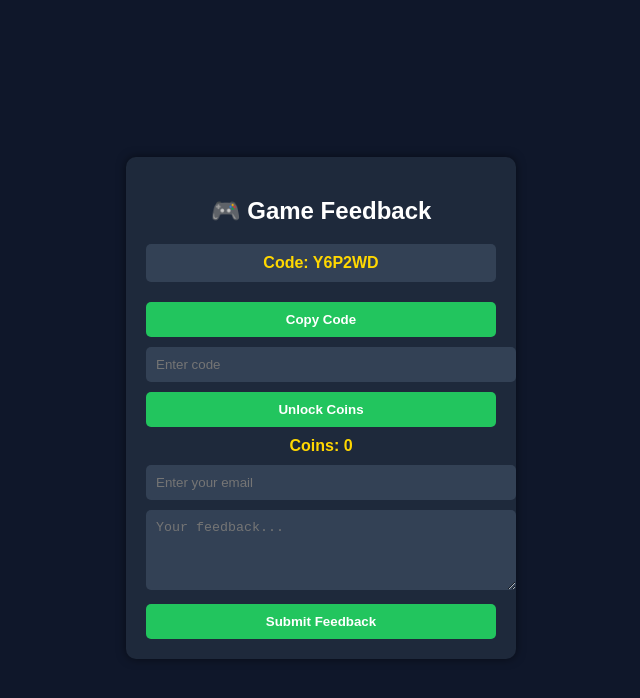
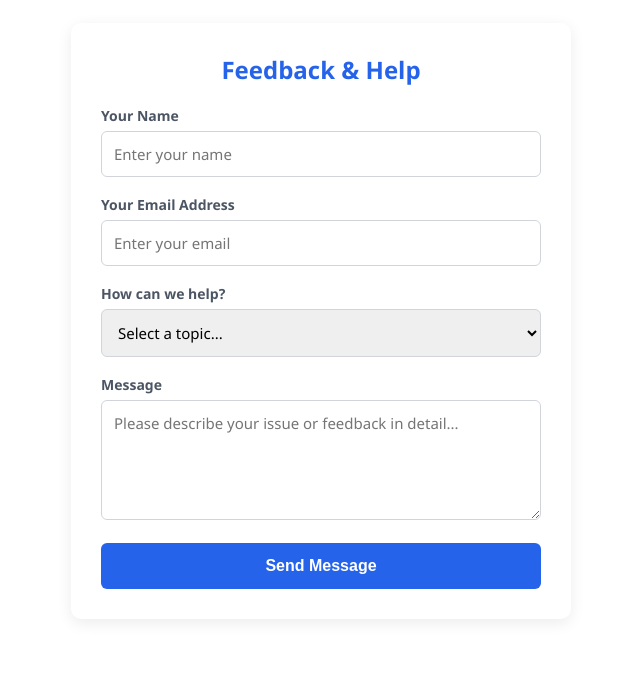
Before and after one commit to tivalsdeveloper-oss/Game-fedback, a plain HTML site: page index.html in a window 1280 px wide. Shown: the whole page, without its empty margins (319-959 px from the left). Drawn offline with Linux system fonts and the light colour scheme.

Commit message:
Replace index.html with new feedback form

```diff
--- a/index.html
+++ b/index.html
@@ -1,154 +1,166 @@
 <!DOCTYPE html>
 <html lang="en">
 <head>
+    <!-- Viewport meta tag (Required for mobile responsiveness on standalone pages) -->
+    <meta name="viewport" content="width=device-width, initial-scale=1.0">
+
     <meta charset="UTF-8">
-<meta name="viewport" content="width=device-width, initial-scale=1.0">
-<title>Game Feedback</title>
+    <title>Feedback & Help</title>
+
     <style>
-    body {
-        font-family: Arial, sans-serif;
-        background: #0f172a;
-        color: white;
+        /* Wrapper to prevent the form from touching the screen edges on mobile */
+        .tivals-form-wrapper {
+            width: 100%;
+            padding: 15px;
+            box-sizing: border-box;
             display: flex;
-        justify-content: center;
-        align-items: center;
-        height: 100vh;
+            justify-content: center; /* Centers the form on the page */
         }
 
-    .container {
-        background: #1e293b;
-        padding: 20px;
+        /* The actual form container */
+        .tivals-form-container {
+            font-family: 'Segoe UI', Tahoma, Geneva, Verdana, sans-serif;
+            background-color: #ffffff;
+            padding: 30px;
             border-radius: 10px;
-        width: 350px;
-        box-shadow: 0 0 10px rgba(0,0,0,0.5);
+            box-shadow: 0 4px 15px rgba(0, 0, 0, 0.08);
+            width: 100%; /* Allows it to shrink on small screens */
+            max-width: 500px; /* Stops it from stretching too wide on PCs */
+            box-sizing: border-box;
+            color: #333;
         }
 
-    h2 { text-align: center; }
-
-    .code-box {
-        background: #334155;
-        padding: 10px;
+        .tivals-form-container h3 {
+            color: #2563eb;
+            margin-top: 0;
+            margin-bottom: 20px;
             text-align: center;
-        border-radius: 5px;
-        margin-bottom: 10px;
-        font-weight: bold;
-        font-size: 16px;
-        color: gold;
+            font-size: 24px;
         }
 
-    input, textarea, button {
-        width: 100%;
-        margin-top: 10px;
-        padding: 10px;
-        border-radius: 5px;
-        border: none;
+        .tivals-form-group {
+            margin-bottom: 18px;
         }
 
-    input, textarea { background: #334155; color: white; }
+        .tivals-form-group label {
+            display: block;
+            margin-bottom: 6px;
+            font-weight: 600;
+            font-size: 14px;
+            color: #4b5563;
+        }
 
-    button {
-        background: #22c55e;
+        .tivals-form-group input,
+        .tivals-form-group select,
+        .tivals-form-group textarea {
+            width: 100%; /* Ensures inputs fill the container properly */
+            padding: 12px;
+            border: 1px solid #d1d5db;
+            border-radius: 6px;
+            box-sizing: border-box; /* Keeps padding inside the width limits */
+            font-family: inherit;
+            font-size: 15px;
+            transition: border-color 0.3s;
+        }
+
+        .tivals-form-group input:focus,
+        .tivals-form-group select:focus,
+        .tivals-form-group textarea:focus {
+            border-color: #2563eb;
+            outline: none;
+            box-shadow: 0 0 0 3px rgba(37, 99, 235, 0.1); /* Nice glow effect on click */
+        }
+
+        .tivals-form-group textarea {
+            min-height: 120px;
+            resize: vertical; /* Allows user to drag the height, but not the width */
+        }
+
+        .tivals-submit-btn {
+            width: 100%;
+            padding: 14px;
+            background-color: #2563eb;
             color: white;
+            border: none;
+            border-radius: 6px;
+            font-size: 16px;
             font-weight: bold;
             cursor: pointer;
+            transition: background-color 0.3s, transform 0.1s;
         }
 
-    button:hover { background: #16a34a; }
+        .tivals-submit-btn:hover {
+            background-color: #1d4ed8;
+        }
 
-    .coins { text-align: center; margin-top: 10px; font-weight: bold; color: gold; }
+        .tivals-submit-btn:active {
+            transform: scale(0.98); /* Slight click animation */
+        }
+
+        /* MOBILE RESPONSIVENESS: Adjusts design for screens smaller than 480px (Phones) */
+        @media (max-width: 480px) {
+            .tivals-form-container {
+                padding: 20px 15px; /* Reduces inner padding to save screen space */
+            }
+
+            .tivals-form-container h3 {
+                font-size: 20px; /* Slightly smaller title */
+            }
+
+            .tivals-form-group input,
+            .tivals-form-group select,
+            .tivals-form-group textarea {
+                padding: 10px; /* Slightly smaller inputs */
+                font-size: 14px;
+            }
+        }
     </style>
 </head>
 <body>
 
-<div class="container">
-    <h2>🎮 Game Feedback</h2>
+    <div class="tivals-form-wrapper">
+        <div class="tivals-form-container">
+            <h3>Feedback & Help</h3>
 
-    <!-- RANDOM CODE DISPLAY -->
-    <div class="code-box" id="randomCodeBox"></div>
-    <button onclick="copyCode()">Copy Code</button>
+            <!-- Sends data directly to your email -->
+            <form action="https://formsubmit.co/tivalsdeveloper@gmail.com" method="POST">
 
-    <!-- ENTER CODE -->
-    <input type="text" id="codeInput" placeholder="Enter code">
-    <button onclick="unlockCoins()">Unlock Coins</button>
+                <!-- Email subject line -->
+                <input type="hidden" name="_subject" value="New Support Request for TivalsDeveloper!">
 
-    <div class="coins" id="coinDisplay">Coins: 0</div>
+                <!-- Send users to a generic thank you page (optional, remove to use default) -->
+                <!-- <input type="hidden" name="_next" value="https://yourwebsite.com/thanks.html"> -->
 
-    <!-- FEEDBACK FORM -->
-    <form action="https://formsubmit.co/tivalsdeveloper@gmail.com" method="POST">
-        <input type="hidden" name="_captcha" value="false">
-        <input type="email" name="email" placeholder="Enter your email" required>
-        <textarea name="comment" rows="4" placeholder="Your feedback..." required></textarea>
-        <button type="submit">Submit Feedback</button>
-    </form>
-
+                <div class="tivals-form-group">
+                    <label for="name">Your Name</label>
+                    <input type="text" id="name" name="name" required placeholder="Enter your name">
                 </div>
 
-<script>
-let coins = 0;
+                <div class="tivals-form-group">
+                    <label for="email">Your Email Address</label>
+                    <!-- Type="email" automatically brings up the right keyboard on mobile -->
+                    <input type="email" id="email" name="email" required placeholder="Enter your email">
+                </div>
 
-// FIXED CODES
-const codes = [
-    "A9K2XQ",
-    "7MZL4P",
-    "QW8R2T",
-    "X1B9CD",
-    "PL6Z0A",
-    "H2K9LM",
-    "T8R5QP",
-    "Z4X7CV",
-    "N3M8JK",
-    "Y6P2WD"
-];
+                <div class="tivals-form-group">
+                    <label for="topic">How can we help?</label>
+                    <select id="topic" name="topic" required>
+                        <option value="" disabled selected>Select a topic...</option>
+                        <option value="Need Help">I need help</option>
+                        <option value="Bug Report">I found a bug</option>
+                        <option value="Feature Request">Feature Request</option>
+                        <option value="Feedback">I have feedback</option>
+                    </select>
+                </div>
 
-// Load used codes globally in localStorage
-let usedCodes = JSON.parse(localStorage.getItem("usedCodes")) || [];
+                <div class="tivals-form-group">
+                    <label for="message">Message</label>
+                    <textarea id="message" name="message" required placeholder="Please describe your issue or feedback in detail..."></textarea>
+                </div>
 
-// Assign code to user if not already assigned
-let userCode = localStorage.getItem("userCode");
-
-if (!userCode) {
-    // Pick a code that hasn't been used
-    let availableCodes = codes.filter(c => !usedCodes.includes(c));
-    if (availableCodes.length > 0) {
-        userCode = availableCodes[Math.floor(Math.random() * availableCodes.length)];
-        localStorage.setItem("userCode", userCode);
-    } else {
-        userCode = "No codes left!";
-    }
-}
-
-document.getElementById("randomCodeBox").innerText = "Code: " + userCode;
-
-// Copy code
-function copyCode() {
-    if (userCode && userCode !== "No codes left!") {
-        navigator.clipboard.writeText(userCode);
-        alert("Copied: " + userCode);
-    }
-}
-
-// Unlock coins
-function unlockCoins() {
-    let input = document.getElementById("codeInput").value;
-
-    if (input === userCode) {
-        coins += 3000;
-        document.getElementById("coinDisplay").innerText = "Coins: " + coins;
-        alert("🎉 3000 coins unlocked!");
-
-        // Mark code as used globally
-        usedCodes.push(userCode);
-        localStorage.setItem("usedCodes", JSON.stringify(usedCodes));
-
-        // Remove user's code
-        localStorage.removeItem("userCode");
-        document.getElementById("randomCodeBox").innerText = "Code used!";
-        userCode = null;
-    } else {
-        alert("❌ Invalid code!");
-    }
-}
-</script>
-
+                <button type="submit" class="tivals-submit-btn">Send Message</button>
+            </form>
+        </div>
+    </div>
 </body>
 </html>
```
Lines whose indentation alone changed are shown as unchanged.
